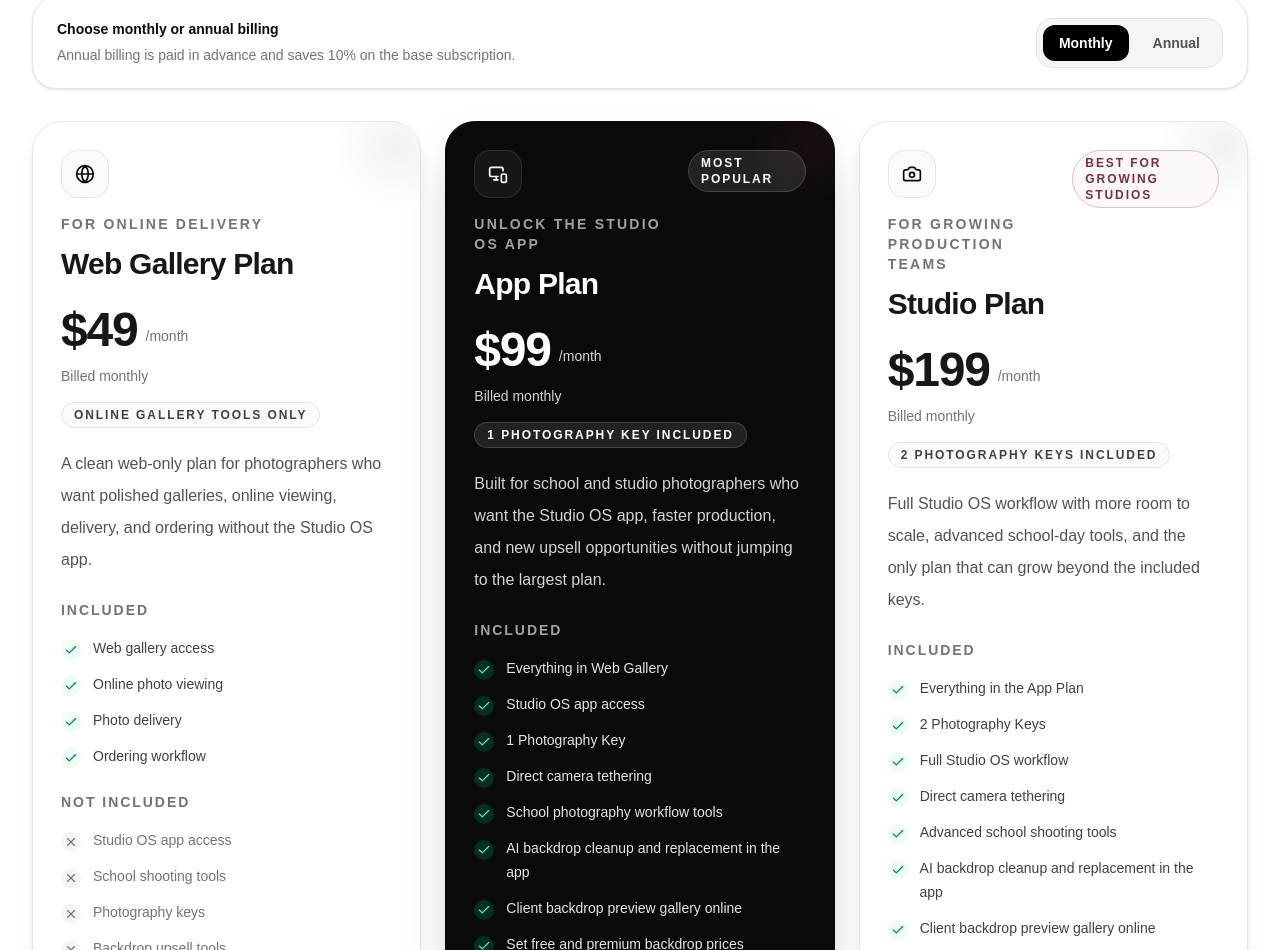
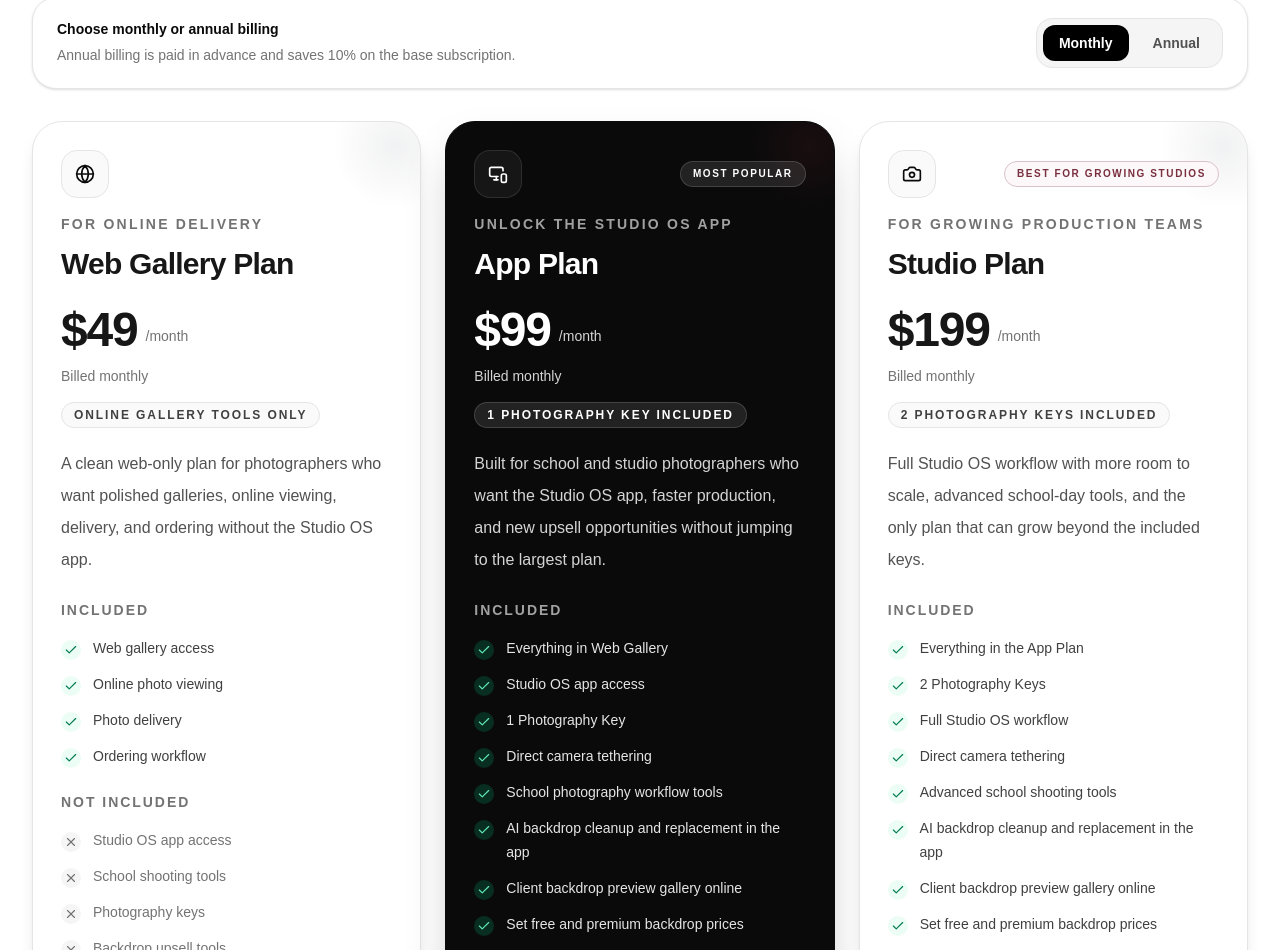
Before and after one commit to whitephotostudio/studio-os-cloud-site, a Next.js app: page / in a window 1280 px wide. Shown: the part 6431-7381 px from the top of the page. Built offline with nearby package versions, Linux system fonts and the light colour scheme.

Commit message:
Fix pricing badge alignment

```diff
--- a/components/pricing-showcase.tsx
+++ b/components/pricing-showcase.tsx
@@ -637,28 +637,29 @@
                   />
 
                   <div className="relative">
-                    <div className="flex items-start justify-between gap-4">
-                      <div>
-                        <div className={isFeatured ? "inline-flex h-12 w-12 items-center justify-center rounded-2xl border border-white/10 bg-white/5 text-white" : "inline-flex h-12 w-12 items-center justify-center rounded-2xl border border-neutral-200 bg-neutral-50 text-neutral-950"}>
-                          <Icon className="h-5 w-5" />
-                        </div>
-                        <div className={isFeatured ? "mt-4 text-sm font-semibold uppercase tracking-[0.16em] text-neutral-400" : "mt-4 text-sm font-semibold uppercase tracking-[0.16em] text-neutral-500"}>
-                          {plan.eyebrow}
-                        </div>
-                        <h3 className="mt-3 text-3xl font-semibold tracking-tight">{plan.name}</h3>
+                    <div className="flex items-center justify-between gap-4">
+                      <div className={isFeatured ? "inline-flex h-12 w-12 items-center justify-center rounded-2xl border border-white/10 bg-white/5 text-white" : "inline-flex h-12 w-12 items-center justify-center rounded-2xl border border-neutral-200 bg-neutral-50 text-neutral-950"}>
+                        <Icon className="h-5 w-5" />
                       </div>
 
                       {plan.badge ? (
                         <span
                           className={
                             isFeatured
-                              ? "rounded-full border border-white/15 bg-white/10 px-3 py-1 text-xs font-semibold uppercase tracking-[0.16em] text-white"
-                              : "rounded-full border border-[#d9c2c8] bg-[#fcf7f8] px-3 py-1 text-xs font-semibold uppercase tracking-[0.16em] text-[#7a2f3f]"
+                              ? "rounded-full border border-white/15 bg-white/10 px-3 py-1.5 text-[10px] font-semibold uppercase tracking-[0.16em] text-white text-center leading-tight"
+                              : "rounded-full border border-[#d9c2c8] bg-[#fcf7f8] px-3 py-1.5 text-[10px] font-semibold uppercase tracking-[0.16em] text-[#7a2f3f] text-center leading-tight"
                           }
                         >
                           {plan.badge}
                         </span>
                       ) : null}
+                    </div>
+
+                    <div>
+                      <div className={isFeatured ? "mt-4 text-sm font-semibold uppercase tracking-[0.16em] text-neutral-400" : "mt-4 text-sm font-semibold uppercase tracking-[0.16em] text-neutral-500"}>
+                        {plan.eyebrow}
+                      </div>
+                      <h3 className="mt-3 text-3xl font-semibold tracking-tight">{plan.name}</h3>
                     </div>
 
                     <div className="mt-6 flex items-end gap-2">
```
